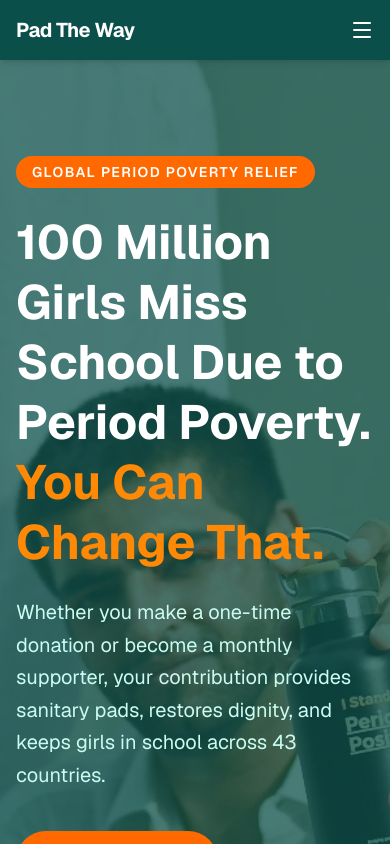
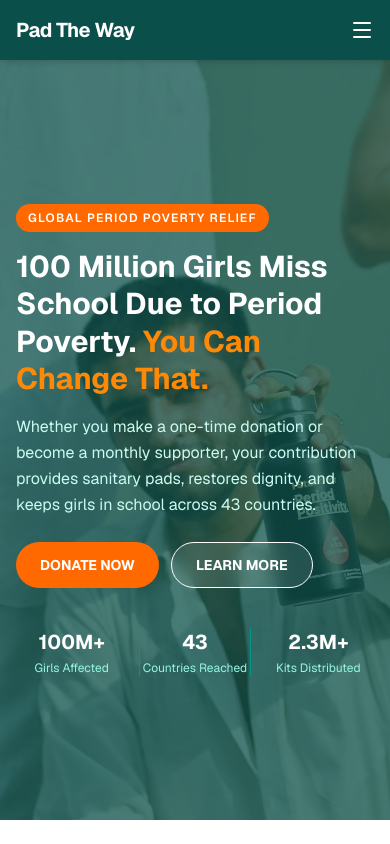
Before and after one commit to advmedia320-sudo/padtheways, a Next.js app: page / in a window 390 px wide. Shown: the top 844 px of the page. Built offline with nearby package versions, Linux system fonts and the light colour scheme.

Commit message:
Fix hero section responsive sizing for mobile

```diff
--- a/components/HeroSection.tsx
+++ b/components/HeroSection.tsx
@@ -16,55 +16,55 @@ export function HeroSection({ onDonate }: HeroSectionProps) {
       </div>
 
       {/* Content */}
-      <div className="relative z-10 max-w-7xl mx-auto px-4 py-24 md:py-32">
+      <div className="relative z-10 max-w-7xl mx-auto px-4 py-16 md:py-32">
         <div className="max-w-3xl">
           {/* Badge */}
-          <span className="inline-block bg-orange-500 text-white text-sm font-semibold tracking-widest uppercase px-4 py-1.5 rounded-full mb-6">
+          <span className="inline-block bg-orange-500 text-white text-xs md:text-sm font-semibold tracking-widest uppercase px-3 py-1.5 md:px-4 rounded-full mb-4 md:mb-6">
             Global Period Poverty Relief
           </span>
 
           {/* Headline */}
-          <h1 className="text-5xl md:text-6xl font-bold text-white mb-6 leading-tight">
+          <h1 className="text-3xl sm:text-4xl md:text-6xl font-bold text-white mb-4 md:mb-6 leading-tight">
             100 Million Girls Miss School Due to Period Poverty.{" "}
             <span className="text-orange-400">You Can Change That.</span>
           </h1>
 
           {/* Subtext */}
-          <p className="text-teal-100 mb-10 text-xl leading-relaxed max-w-2xl">
+          <p className="text-teal-100 mb-6 md:mb-10 text-base md:text-xl leading-relaxed max-w-2xl">
             Whether you make a one-time donation or become a monthly supporter,
             your contribution provides sanitary pads, restores dignity, and
             keeps girls in school across 43 countries.
           </p>
 
           {/* Buttons */}
-          <div className="flex flex-wrap gap-4">
+          <div className="flex flex-wrap gap-3 md:gap-4">
             <button
               onClick={onDonate}
-              className="bg-orange-500 hover:bg-orange-600 text-white font-bold py-4 px-10 rounded-full transition-colors duration-200 text-lg"
+              className="bg-orange-500 hover:bg-orange-600 text-white font-bold py-3 px-6 md:py-4 md:px-10 rounded-full transition-colors duration-200 text-sm md:text-lg"
             >
               DONATE NOW
             </button>
             <button
               onClick={onDonate}
-              className="bg-white/10 hover:bg-white/20 border border-white text-white font-bold py-4 px-10 rounded-full transition-colors duration-200 text-lg backdrop-blur-sm"
+              className="bg-white/10 hover:bg-white/20 border border-white text-white font-bold py-3 px-6 md:py-4 md:px-10 rounded-full transition-colors duration-200 text-sm md:text-lg backdrop-blur-sm"
             >
               LEARN MORE
             </button>
           </div>
 
           {/* Stats Row */}
-          <div className="mt-16 grid grid-cols-3 gap-6 max-w-xl">
+          <div className="mt-10 md:mt-16 grid grid-cols-3 gap-3 md:gap-6 max-w-xl">
             <div className="text-center">
-              <p className="text-3xl font-bold text-white">100M+</p>
-              <p className="text-teal-200 text-sm mt-1">Girls Affected</p>
+              <p className="text-xl md:text-3xl font-bold text-white">100M+</p>
+              <p className="text-teal-200 text-xs md:text-sm mt-1">Girls Affected</p>
             </div>
             <div className="text-center border-x border-teal-600">
-              <p className="text-3xl font-bold text-white">43</p>
-              <p className="text-teal-200 text-sm mt-1">Countries Reached</p>
+              <p className="text-xl md:text-3xl font-bold text-white">43</p>
+              <p className="text-teal-200 text-xs md:text-sm mt-1">Countries Reached</p>
             </div>
             <div className="text-center">
-              <p className="text-3xl font-bold text-white">2.3M+</p>
-              <p className="text-teal-200 text-sm mt-1">Kits Distributed</p>
+              <p className="text-xl md:text-3xl font-bold text-white">2.3M+</p>
+              <p className="text-teal-200 text-xs md:text-sm mt-1">Kits Distributed</p>
             </div>
           </div>
         </div>
```
